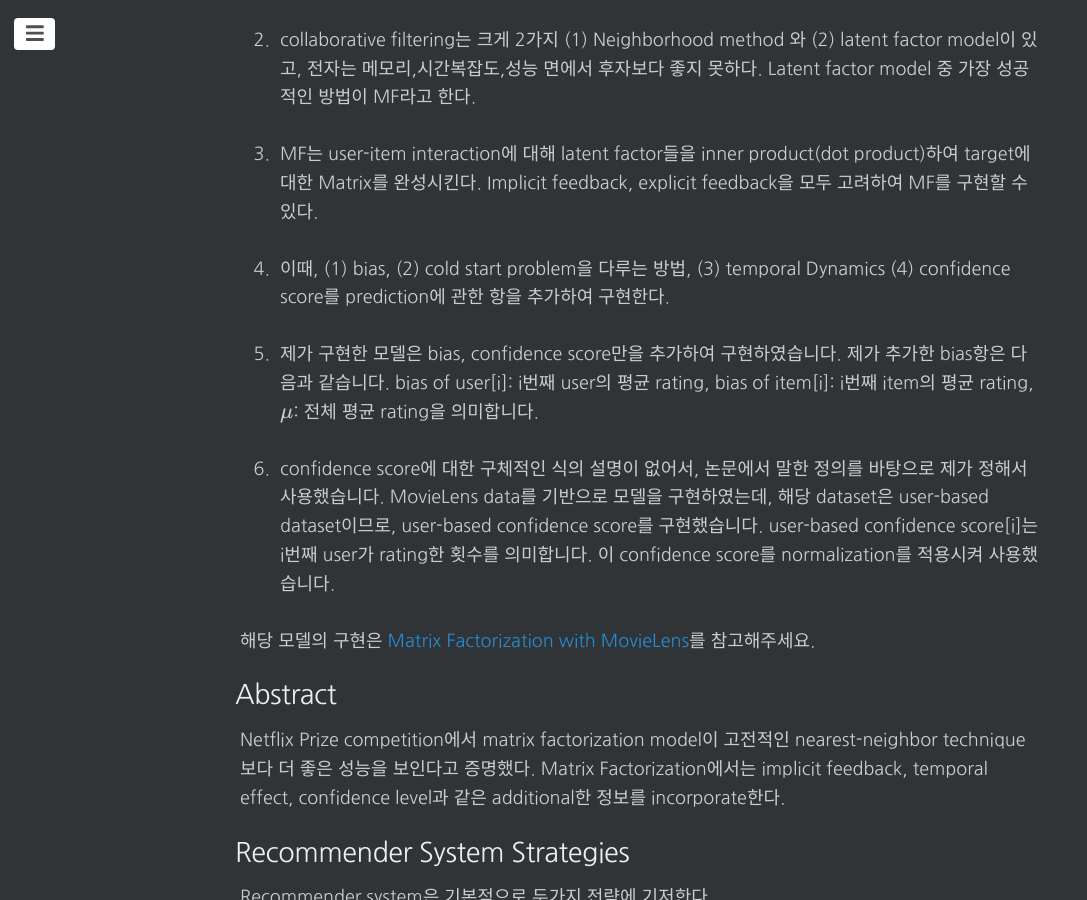
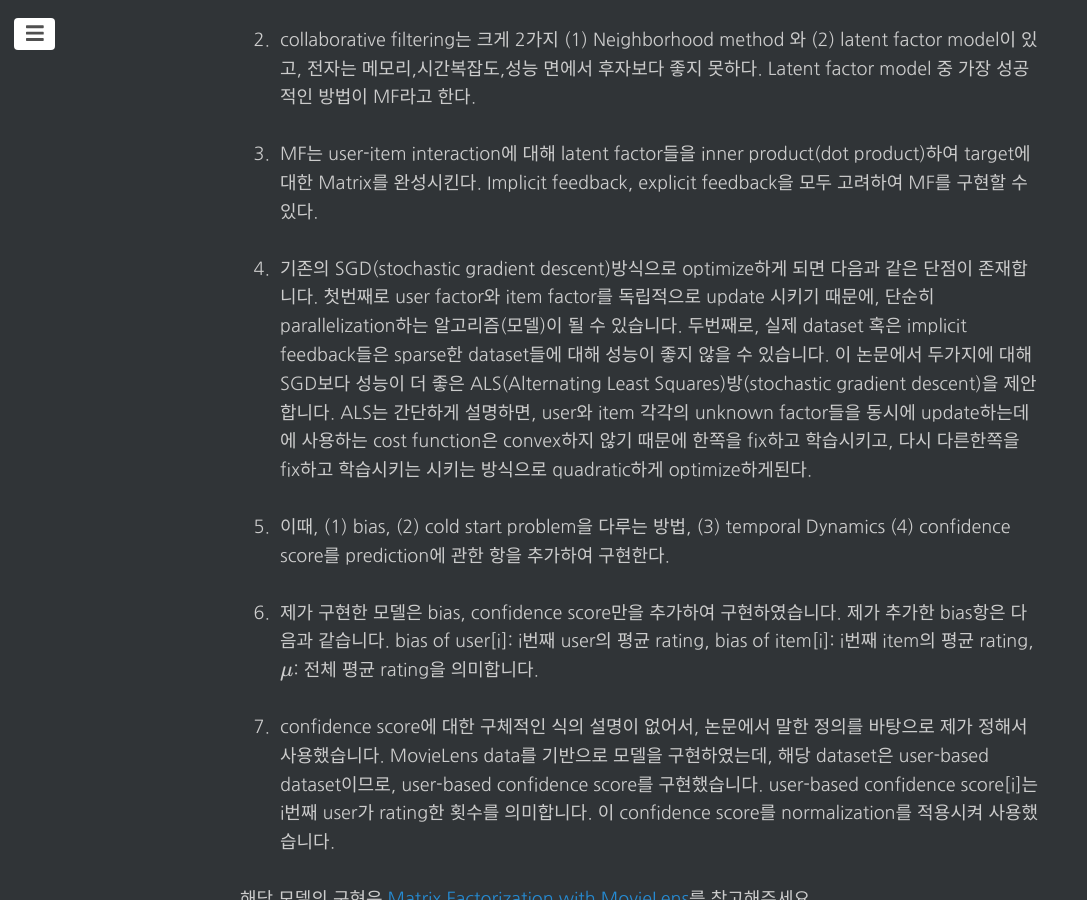
Before and after one commit to changhyeonnam/changhyeonnam.github.io, a Jekyll site: the page built from _posts/2021/2021-12-21-Matrix_Factorization.md, in a window 1280 px wide and 900 px high, scrolled down 601 px. Shown: the whole window, without its empty margins (0-1087 px from the left). Built offline with Jekyll 4.4.1, drawn with Linux system fonts in a browser that asks for light colours; nearby versions of some CDN libraries; formulas are drawn with MathJax 3; comment, search, counter and statistics services are not loaded.

Commit message:
update mf.md

```diff
--- a/_posts/2021/2021-12-21-Matrix_Factorization.md
+++ b/_posts/2021/2021-12-21-Matrix_Factorization.md
@@ -20,6 +20,8 @@ Matrix Factorization 논문에서 제가 생각한 핵심과 제가 구현한
 2. collaborative filtering는 크게 2가지 (1) Neighborhood method 와 (2) latent factor model이 있고, 전자는 메모리,시간복잡도,성능 면에서 후자보다 좋지 못하다. Latent factor model 중 가장 성공적인 방법이 MF라고 한다.
 
 3. MF는 user-item interaction에 대해 latent factor들을 inner product(dot product)하여 target에 대한 Matrix를 완성시킨다. Implicit feedback, explicit feedback을 모두 고려하여 MF를 구현할 수 있다.
+
+4. 기존의 SGD(stochastic gradient descent)방식으로 optimize하게 되면 다음과 같은 단점이 존재합니다. 첫번째로 user factor와 item factor를 독립적으로 update 시키기 때문에, 단순히 parallelization하는 알고리즘(모델)이 될 수 있습니다. 두번째로, 실제 dataset 혹은 implicit feedback들은 sparse한 dataset들에 대해 성능이 좋지 않을 수 있습니다. 이 논문에서 두가지에 대해 SGD보다 성능이 더 좋은 ALS(Alternating Least Squares)방(stochastic gradient descent)을 제안합니다. ALS는 간단하게 설명하면, user와 item 각각의 unknown factor들을 동시에 update하는데에 사용하는 cost function은 convex하지 않기 때문에 한쪽을 fix하고 학습시키고, 다시 다른한쪽을 fix하고 학습시키는 시키는 방식으로 quadratic하게 optimize하게된다.
 
 4. 이때, (1) bias, (2) cold start problem을 다루는 방법, (3) temporal Dynamics (4) confidence score를 prediction에 관한 항을 추가하여 구현한다.
 
```
